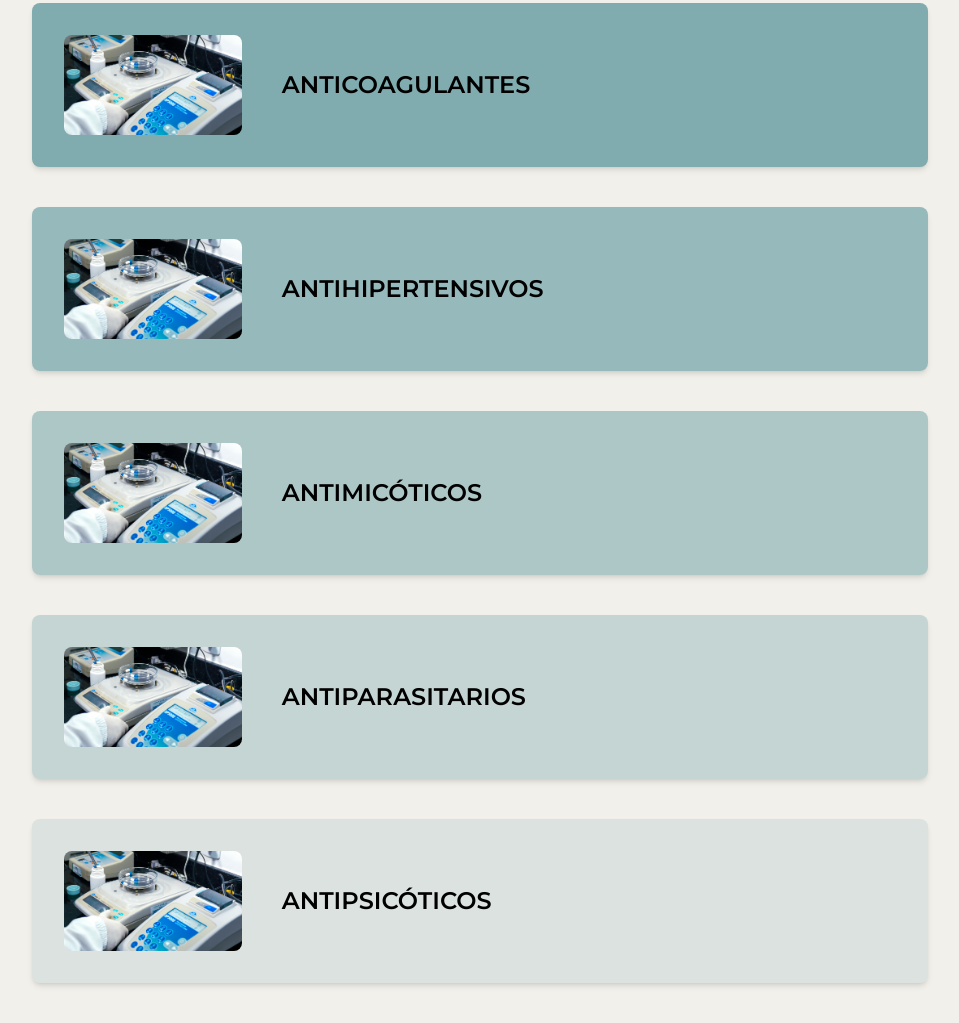
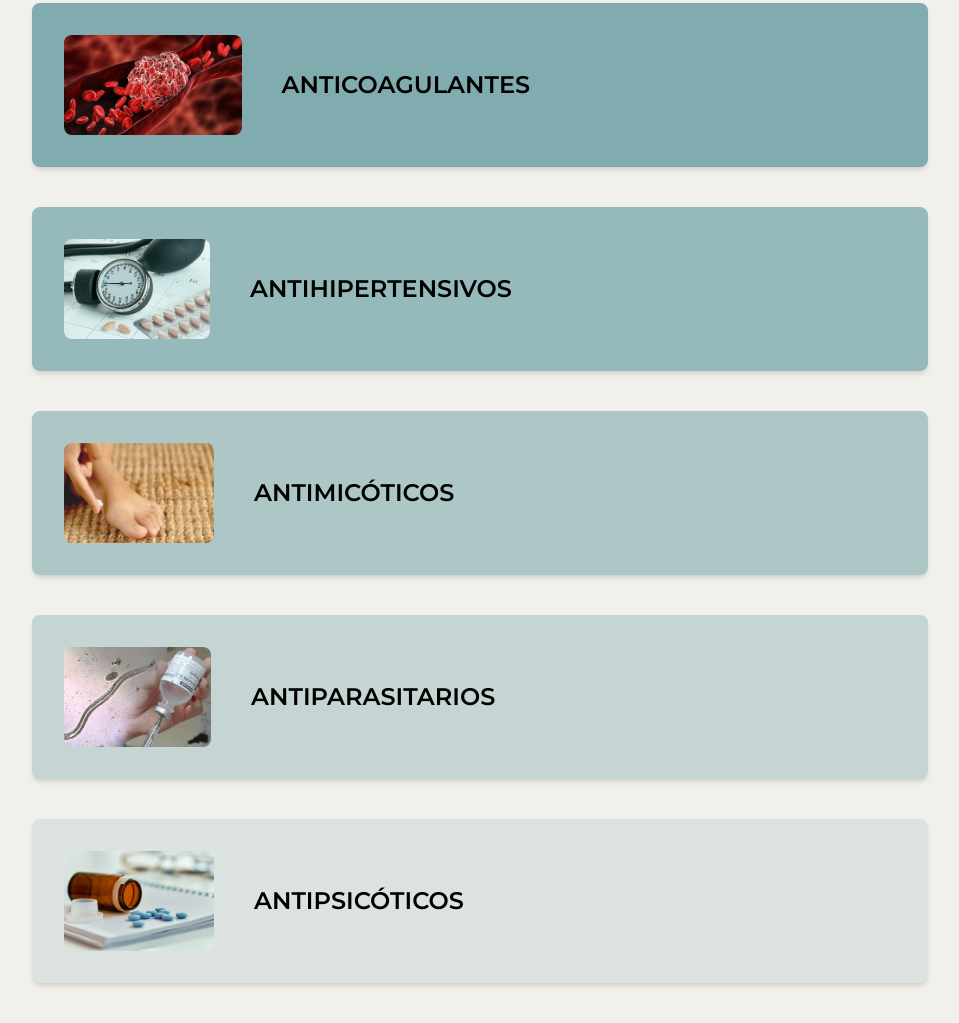
Before and after one commit to Saronyx66/horizontemedico, a website: page pages/farmacologia.html in a window 1280 px wide. Shown: the part 433-1456 px from the top of the page, without its empty margins (160-1119 px from the left). Drawn offline with Linux system fonts and the light colour scheme.

Commit message:
farmacologia pt2

```diff
--- a/pages/farmacologia.html
+++ b/pages/farmacologia.html
@@ -36,32 +36,32 @@
             <h1 class="text-3xl mt-10 font-bold uppercase tracking-[0.2rem]"> Apuntes de Farmacología: </h1>
             <!-- primer pdf -->
             <div class=" bg-[#80ACAf] p-8 rounded-lg shadow-md hover:scale-110 transition duration-300 ease-in-out">
-                <a href="../assets/FARMACOLOGÍA/NOTAS/Anticoagulantes .pdf" class="flex flex-row gap-10 items-center">
-                    <img src="../assets/farmacologia.jpg" class="h-25 rounded-lg">
+                <a href="../assets/FARMACOLOGÍA/NOTAS/Anticoagulantes .pdf" target="_blank" class="flex flex-row gap-10 items-center">
+                    <img src="../assets/FARMACOLOGÍA/anticoagulantes.jpg" class="h-25 rounded-lg">
                     <p class="text-2xl uppercase tracking-[0-2em] font-semibold"> Anticoagulantes </p>
                 </a>
             </div>
             <div class=" bg-[#80ACAf]/80 p-8 rounded-lg shadow-md hover:scale-110 transition duration-300 ease-in-out">
-                <a href="../assets/FARMACOLOGÍA/NOTAS/Antihipertensivos.pdf" class="flex flex-row gap-10 items-center">
-                    <img src="../assets/farmacologia.jpg" class="h-25 rounded-lg">
+                <a href="../assets/FARMACOLOGÍA/NOTAS/Antihipertensivos.pdf" target="_blank" class="flex flex-row gap-10 items-center">
+                    <img src="../assets/FARMACOLOGÍA/antihipertensivos.jpg" class="h-25 rounded-lg">
                     <p class="text-2xl uppercase tracking-[0-2em] font-semibold"> Antihipertensivos </p>
                 </a>
             </div>
             <div class=" bg-[#80ACAf]/60 p-8 rounded-lg shadow-md hover:scale-110 transition duration-300 ease-in-out">
-                <a href="../assets/FARMACOLOGÍA/NOTAS/Antimicoticos.pdf" class="flex flex-row gap-10 items-center">
-                    <img src="../assets/farmacologia.jpg" class="h-25 rounded-lg">
+                <a href="../assets/FARMACOLOGÍA/NOTAS/Antimicoticos.pdf" target="_blank" class="flex flex-row gap-10 items-center">
+                    <img src="../assets/FARMACOLOGÍA/antimicoticos.jpg" class="h-25 rounded-lg">
                     <p class="text-2xl uppercase tracking-[0-2em] font-semibold"> Antimicóticos </p>
                 </a>
             </div>
             <div class=" bg-[#80ACAf]/40 p-8 rounded-lg shadow-md hover:scale-110 transition duration-300 ease-in-out">
-                <a href="../assets/FARMACOLOGÍA/NOTAS/Antiparasitarios.pdf" class="flex flex-row gap-10 items-center">
-                    <img src="../assets/farmacologia.jpg" class="h-25 rounded-lg">
+                <a href="../assets/FARMACOLOGÍA/NOTAS/Antiparasitarios.pdf" target="_blank" class="flex flex-row gap-10 items-center">
+                    <img src="../assets/FARMACOLOGÍA/antiparasitarios.jpg" class="h-25 rounded-lg">
                     <p class="text-2xl uppercase tracking-[0-2em] font-semibold"> Antiparasitarios </p>
                 </a>
             </div>
             <div class=" bg-[#80ACAf]/20 p-8 rounded-lg shadow-md hover:scale-110 transition duration-300 ease-in-out">
-                <a href="../assets/FARMACOLOGÍA/NOTAS/Antipsicoticos.pdf" class="flex flex-row gap-10 items-center">
-                    <img src="../assets/farmacologia.jpg" class="h-25 rounded-lg">
+                <a href="../assets/FARMACOLOGÍA/NOTAS/Antipsicoticos.pdf" target="_blank" class="flex flex-row gap-10 items-center">
+                    <img src="../assets/FARMACOLOGÍA/antipsicoticos.jpg" class="h-25 rounded-lg">
                     <p class="text-2xl uppercase tracking-[0-2em] font-semibold"> Antipsicóticos </p>
                 </a>
             </div>
```
Also changed, not shown: pages/index.html (+5 -5 lines), assets/FARMACOLOGÍA/anticoagulantes.jpg (added), assets/FARMACOLOGÍA/antihipertensivos.jpg (added), assets/FARMACOLOGÍA/antimicoticos.jpg (added), assets/FARMACOLOGÍA/antiparasitarios.jpg (added), assets/FARMACOLOGÍA/antipsicoticos.jpg (added).
